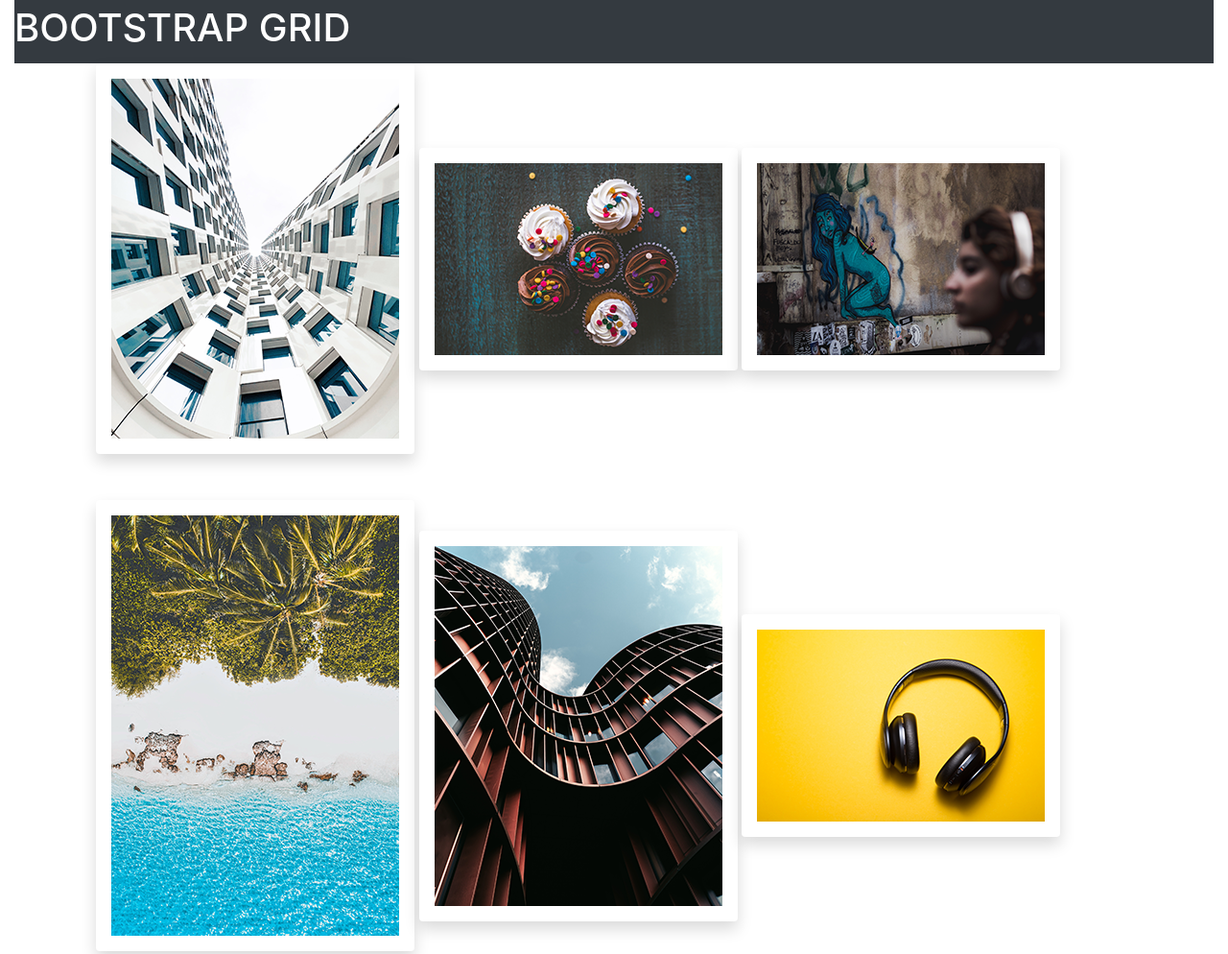
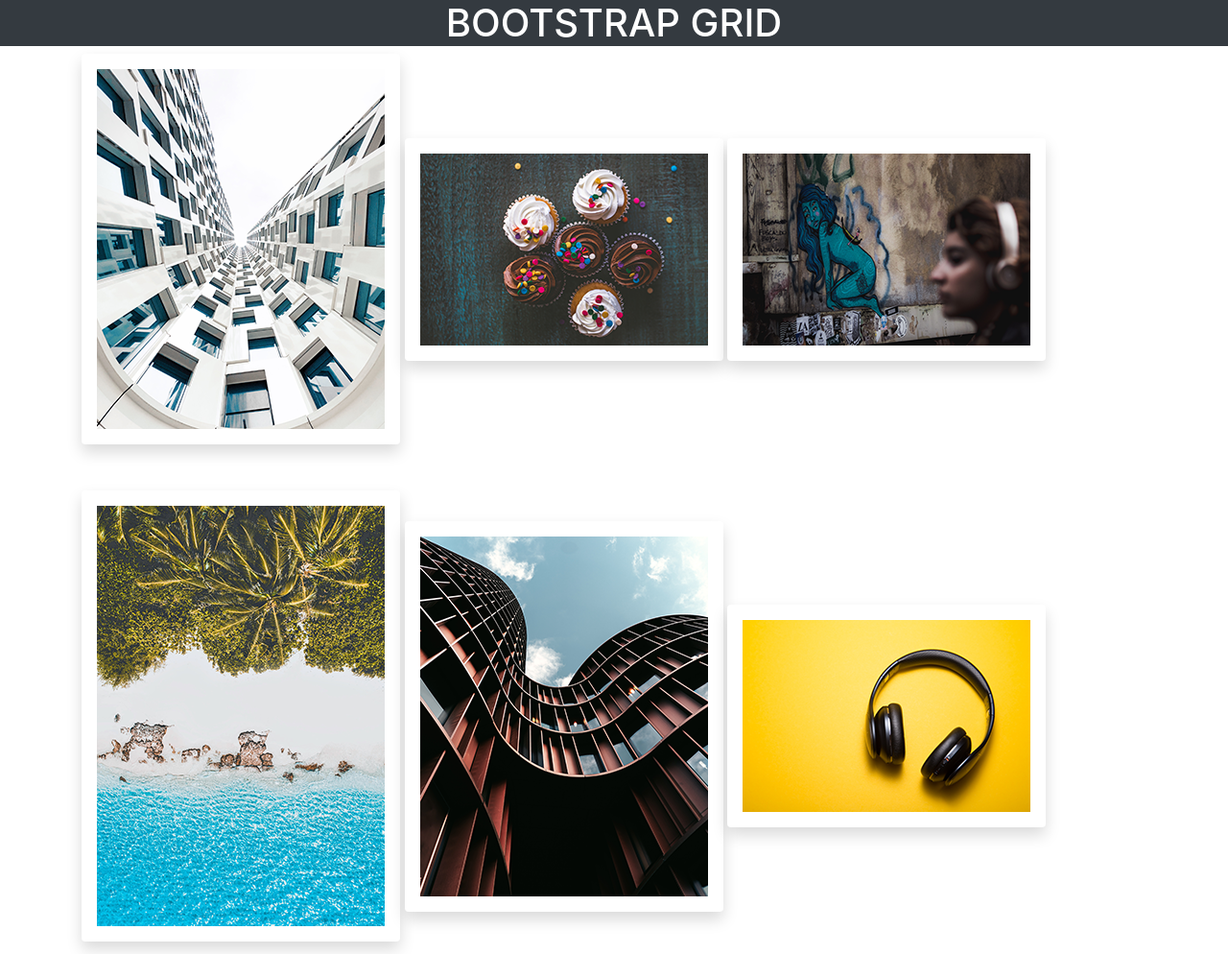
Before and after one commit to keshumake/m2-hw2-shumake-kaitlin, a plain HTML site: page index.html in a window 1280 px wide. Shown: the top 994 px of the page at 96% size. Drawn offline with nearby package versions, Linux system fonts and the light colour scheme.

Commit message:
added screenshots, fixed h1 formatting, content alignment

```diff
--- a/index.html
+++ b/index.html
@@ -13,17 +13,14 @@
 </head>
 
 <body>
-    <div class="container-fluid">
-        <div.>
-            <nav class="navbar-dark bg-dark">
-                <span class="navbar-brand mb-0 h1">
-                        <h1 class="text-uppercase text center">Bootstrap Grid</h1>
-                </span>
-            </nav>
+    <div class="container mw-100 px-0">
+        <div class="bg-dark px-2 text-white">
+                <h1 class="h1 text-uppercase text-center">Bootstrap Grid</h1>
+
+            </div>
         </header>
-        <main>
-            <div class="container-md">
-                <div class="col align-self-center">
+            <div class="container justify-content-center">
+                <div class="col justify-content-center px-0">
                     <img src="img/hw2-image1.png" alt="building windows" title="Building Windows"
                         class="shadow p-3 mb-5 bg-white rounded" />
                     <img src="img/hw2-image2.png" alt="cupcakes" title="cupcakes"
@@ -31,14 +28,14 @@
                     <img src="img/hw2-image3.png" alt="graffiti" title="graffiti"
                         class="shadow p-3 mb-5 bg-white rounded" />
                 </div>
-                <div class="col-sm">
+                <div class="col justify-content-center px-0">
                     <img src="img/hw2-image4.png" alt="beach" title="beach" class="shadow p-3 mb-5 bg-white rounded" />
                     <img src="img/hw2-image5.png" alt="brown building" title="brown building"
                         class="shadow p-3 mb-5 bg-white rounded" />
                     <img src="img/hw2-image6.png" alt="headphones" title="Headphones with Yellow Background"
                         class="shadow p-3 mb-5 bg-white rounded" />
                 </div>
-                <div class="col-sm">
+                <div class="col justify-content-center px-0">
                     <img src="img/hw2-image7.png" alt="beach with ship" title="beach with ship"
                         class="shadow p-3 mb-5 bg-white rounded" />
                     <img src="img/hw2-image8.png" alt="graffiti girl" title="graffiti girl"
@@ -51,7 +48,6 @@
                     Alert! This is a Bootstrap alert.
                 </div>
             </div>
-        </main>
     </div>
 
     <script src="https://code.jquery.com/jquery-3.4.1.slim.min.js"
--- a/main.css
+++ b/main.css
@@ -0,0 +1,3 @@
+h1.text-uppercase.text-center {
+    color: white;
+}
```
Also changed, not shown: 3 other files.
